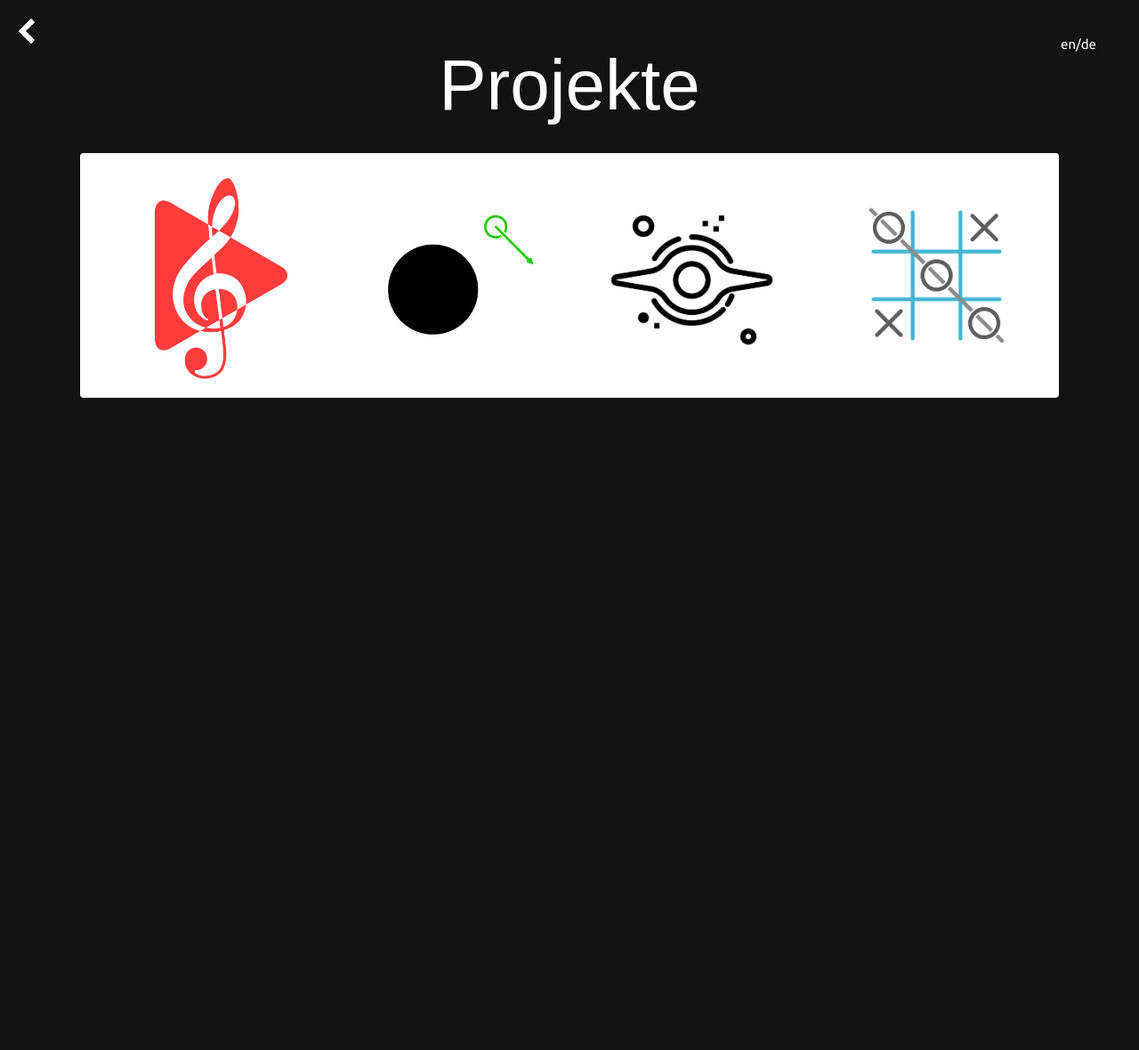
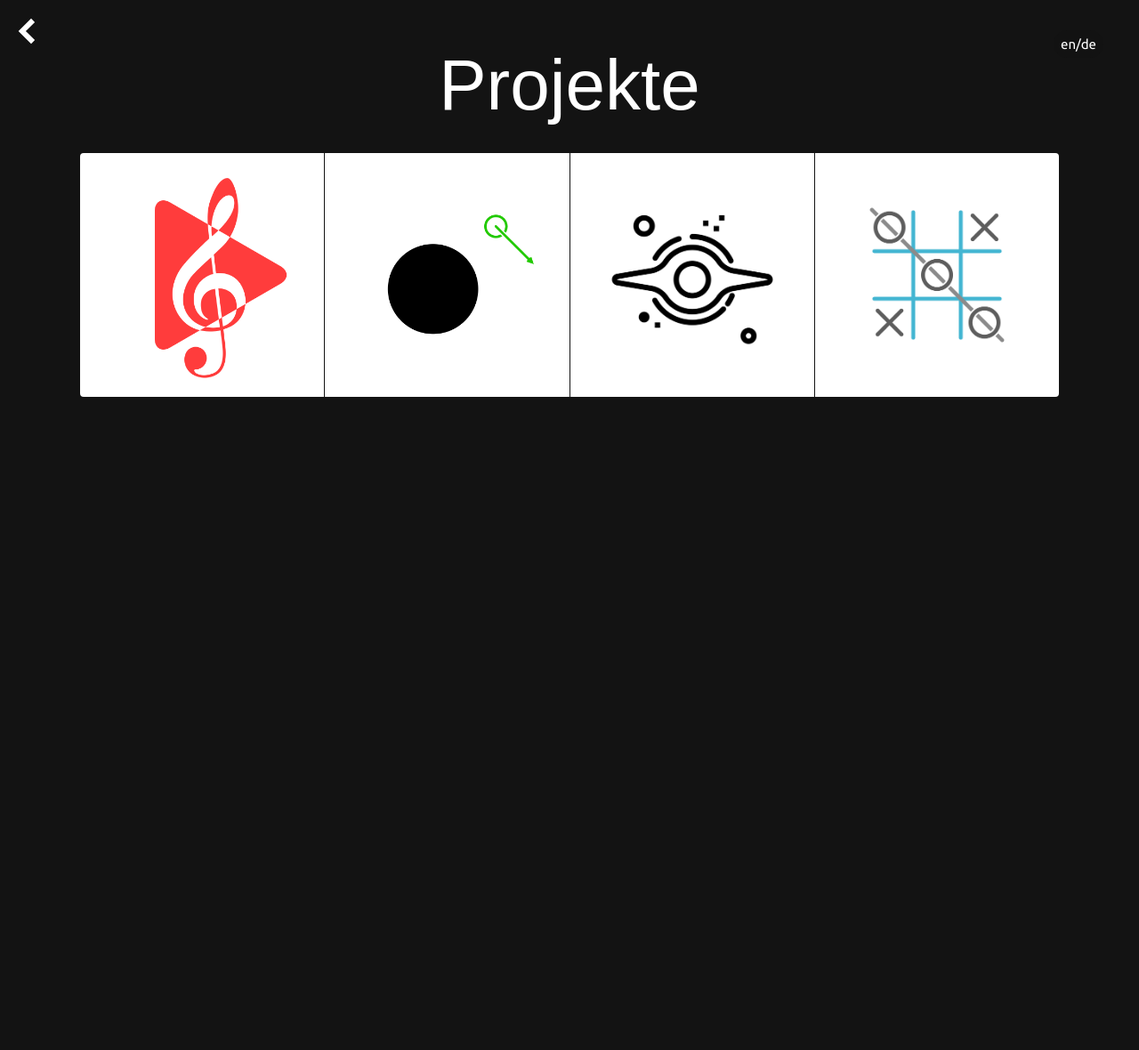
Before and after one commit to lixitrixi/felixleitner.com, a Jekyll site: the page built from de/projects.html, in a window 1280 px wide. Shown: the whole page at 89% size. Built offline with Jekyll 4.4.1, drawn with Linux system fonts in a browser that asks for light colours; some web fonts are replaced.

Commit message:
added grid gap on showcase

```diff
--- a/assets/css/index.scss
+++ b/assets/css/index.scss
@@ -64,7 +64,7 @@ section {
     padding-bottom: 50px;
     .showcase {
         display: grid;
-        grid-gap: 0px;
+        grid-gap: 1px;
         justify-content: center;
         grid-template-columns: repeat(4, 1fr);
         overflow: hidden;
--- a/assets/css/projects.scss
+++ b/assets/css/projects.scss
@@ -66,7 +66,7 @@ p {
 
 .showcase {
     display: grid;
-    grid-gap: 0px;
+    grid-gap: 1px;
     border-radius: 4px;
     overflow: hidden;
     justify-content: center;
```
Also changed, not shown: assets/icons/arrow.svg (deleted).
